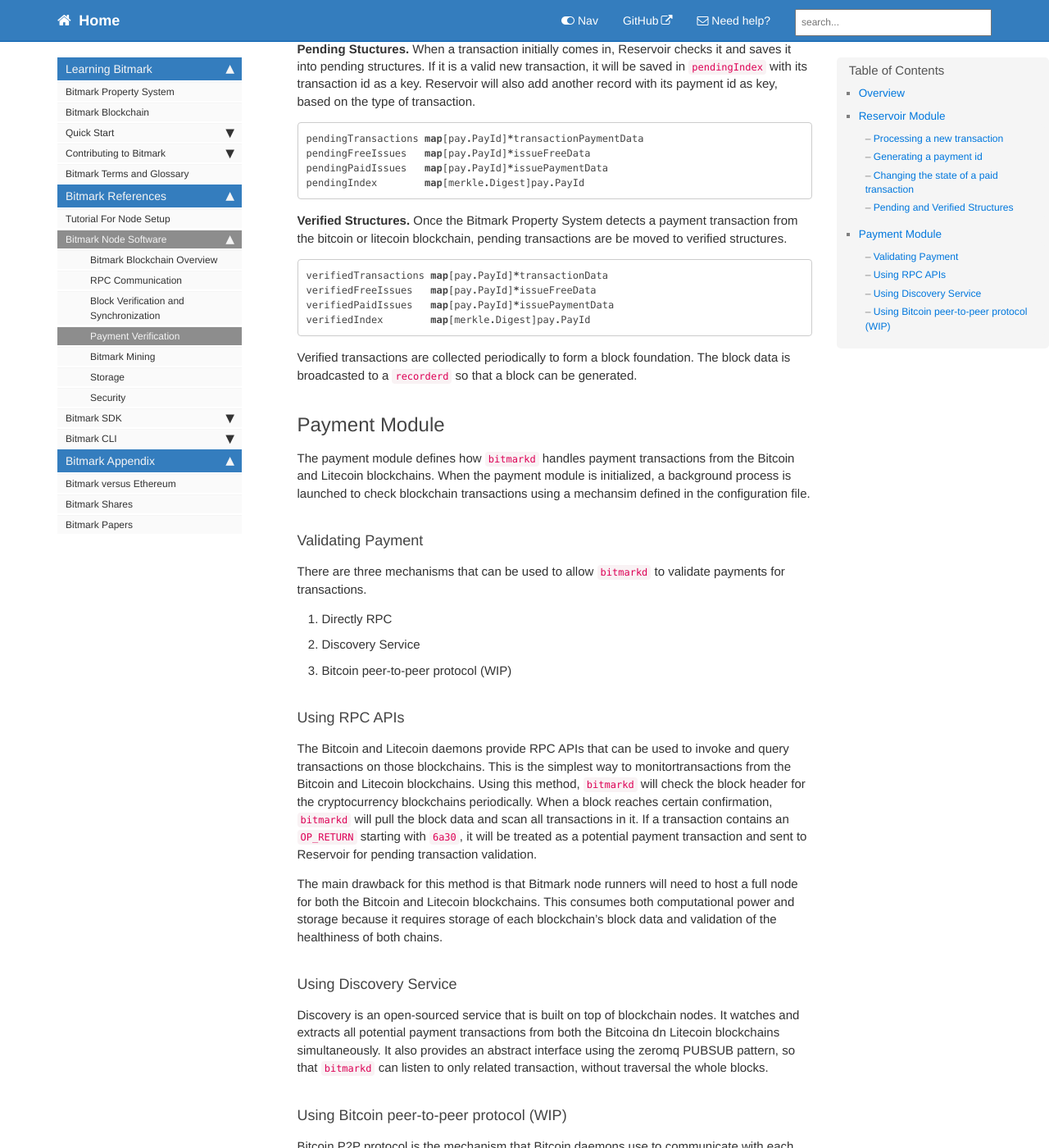
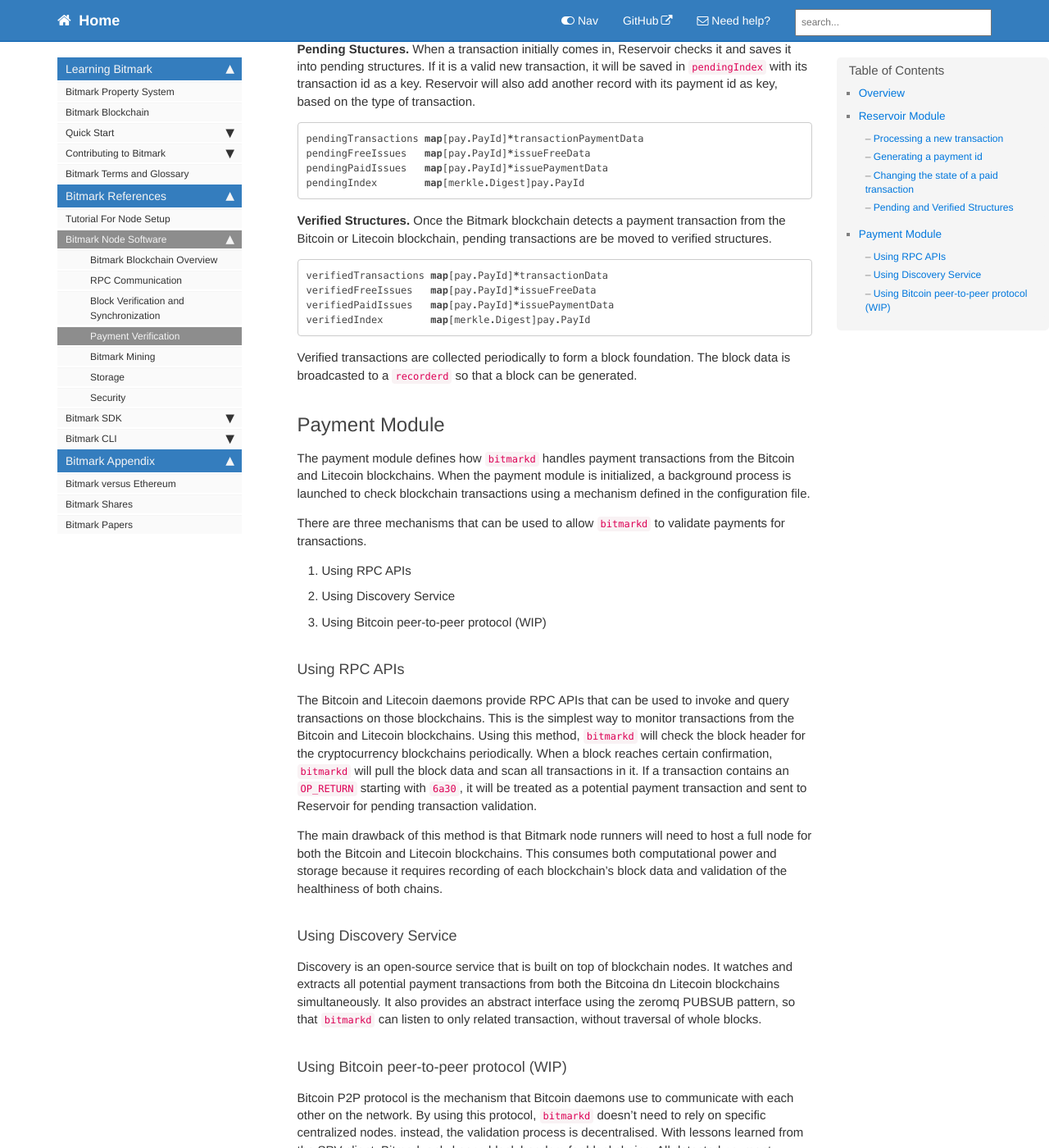
Before and after one commit to bitmark-inc/docs, a Jekyll site: the page built from pages/bitmark-references/bitmark-node-software/payment-verification.md, in a window 1280 px wide and 1400 px high, scrolled down 1140 px. Shown: the whole window at 82% size. Built offline with Jekyll 4.4.1, drawn with Linux system fonts in a browser that asks for light colours; comment, search, counter and statistics services are not loaded; some of the changed text lies outside the part shown.

Commit message:
Final edits

````diff
--- a/pages/bitmark-references/bitmark-node-software/payment-verification.md
+++ b/pages/bitmark-references/bitmark-node-software/payment-verification.md
@@ -40,7 +40,7 @@
 
 ### Pending and Verified Structures
 
-The following structures manage all of the payment-related transaction states in `bitmarkd`. They assist bitmarkd validating payments for transactions.
+The following structures manage all of the payment-related transaction states in `bitmarkd`. They assist `bitmarkd` in validating payments for transactions.
 
 **Pending Stuctures.** When a transaction initially comes in, Reservoir checks it and saves it into pending structures. If it is a valid new transaction, it will be saved in `pendingIndex` with its transaction id as a key. Reservoir will also add another record with its payment id as key, based on the type of transaction.
 
@@ -51,7 +51,7 @@
 pendingIndex        map[merkle.Digest]pay.PayId
 ```
 
-**Verified Structures.** Once the Bitmark Property System detects a payment transaction from the bitcoin or litecoin blockchain, pending transactions are be moved to verified structures.
+**Verified Structures.** Once the Bitmark blockchain detects a payment transaction from the Bitcoin or Litecoin blockchain, pending transactions are be moved to verified structures.
 
 ```go
 verifiedTransactions map[pay.PayId]*transactionData
@@ -64,25 +64,23 @@
 
 ## Payment Module
 
-The payment module defines how `bitmarkd` handles payment transactions from the Bitcoin and Litecoin blockchains. When the payment module is initialized, a background process is launched to check blockchain transactions using a mechansim defined in the configuration file.
-
-### Validating Payment
+The payment module defines how `bitmarkd` handles payment transactions from the Bitcoin and Litecoin blockchains. When the payment module is initialized, a background process is launched to check blockchain transactions using a mechanism defined in the configuration file.
 
 There are three mechanisms that can be used to allow `bitmarkd` to validate payments for transactions.
 
-1. Directly RPC
-1. Discovery Service
-1. Bitcoin peer-to-peer protocol (WIP)
+1. Using RPC APIs
+1. Using Discovery Service
+1. Using Bitcoin peer-to-peer protocol (WIP)
 
 ### Using RPC APIs
 
-The Bitcoin and Litecoin daemons provide RPC APIs that can be used to invoke and query transactions on those blockchains. This is the simplest way to monitortransactions from the Bitcoin and Litecoin blockchains. Using this method, `bitmarkd` will check the block header for the cryptocurrency blockchains periodically. When a block reaches certain confirmation, `bitmarkd` will pull the block data and scan all transactions in it. If a transaction contains an `OP_RETURN` starting with `6a30`, it will be treated as a potential payment transaction and sent to Reservoir for pending transaction validation.
+The Bitcoin and Litecoin daemons provide RPC APIs that can be used to invoke and query transactions on those blockchains. This is the simplest way to monitor transactions from the Bitcoin and Litecoin blockchains. Using this method, `bitmarkd` will check the block header for the cryptocurrency blockchains periodically. When a block reaches certain confirmation, `bitmarkd` will pull the block data and scan all transactions in it. If a transaction contains an `OP_RETURN` starting with `6a30`, it will be treated as a potential payment transaction and sent to Reservoir for pending transaction validation.
 
-The main drawback for this method is that Bitmark node runners will need to host a full node for both the Bitcoin and Litecoin blockchains. This consumes both computational power and storage because it requires storage of each blockchain's block data and validation of the healthiness of both chains.
+The main drawback of this method is that Bitmark node runners will need to host a full node for both the Bitcoin and Litecoin blockchains. This consumes both computational power and storage because it requires recording of each blockchain's block data and validation of the healthiness of both chains.
 
 ### Using Discovery Service
 
-Discovery is an open-sourced service that is built on top of blockchain nodes. It watches and extracts all potential payment transactions from both the Bitcoina dn Litecoin blockchains simultaneously. It also provides an abstract interface using the zeromq PUBSUB pattern, so that `bitmarkd` can listen to only related transaction, without traversal the whole blocks.
+Discovery is an open-source service that is built on top of blockchain nodes. It watches and extracts all potential payment transactions from both the Bitcoina dn Litecoin blockchains simultaneously. It also provides an abstract interface using the zeromq PUBSUB pattern, so that `bitmarkd` can listen to only related transaction, without traversal of whole blocks.
 
 ### Using Bitcoin peer-to-peer protocol (WIP)
 
````
Also changed, not shown: other parts of pages/bitmark-references/bitmark-node-software/payment-verification.md (+4 -4 lines).
